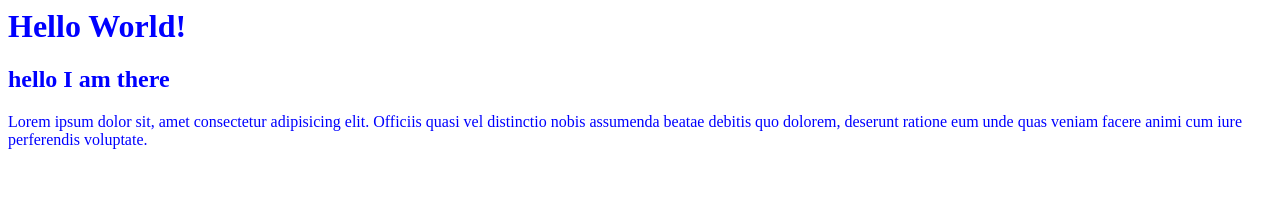
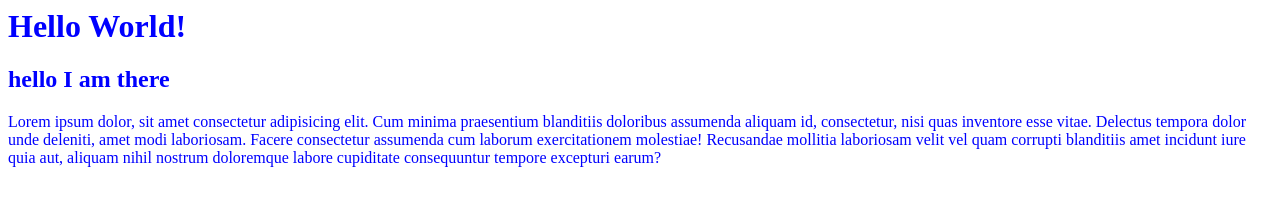
Before and after one commit to muhshaukat2050/new-project, a plain HTML site: page index.html in a window 1280 px wide. Drawn offline with Linux system fonts and the light colour scheme.

Commit message:
add file

```diff
--- a/index.html
+++ b/index.html
@@ -8,6 +8,7 @@
 <body>
     <h1>Hello World!</h1>
     <h2>hello I am there</h2>
-    <p>Lorem ipsum dolor sit, amet consectetur adipisicing elit. Officiis quasi vel distinctio nobis assumenda beatae debitis quo dolorem, deserunt ratione eum unde quas veniam facere animi cum iure perferendis voluptate.</p>
+    <p>Lorem ipsum dolor, sit amet consectetur adipisicing elit. Cum minima praesentium blanditiis doloribus assumenda aliquam id, consectetur, nisi quas inventore esse vitae. Delectus tempora dolor unde deleniti, amet modi laboriosam.
+    Facere consectetur assumenda cum laborum exercitationem molestiae! Recusandae mollitia laboriosam velit vel quam corrupti blanditiis amet incidunt iure quia aut, aliquam nihil nostrum doloremque labore cupiditate consequuntur tempore excepturi earum?</p>
 </body>
 </html>
```
Also changed, not shown: new.css (added).
